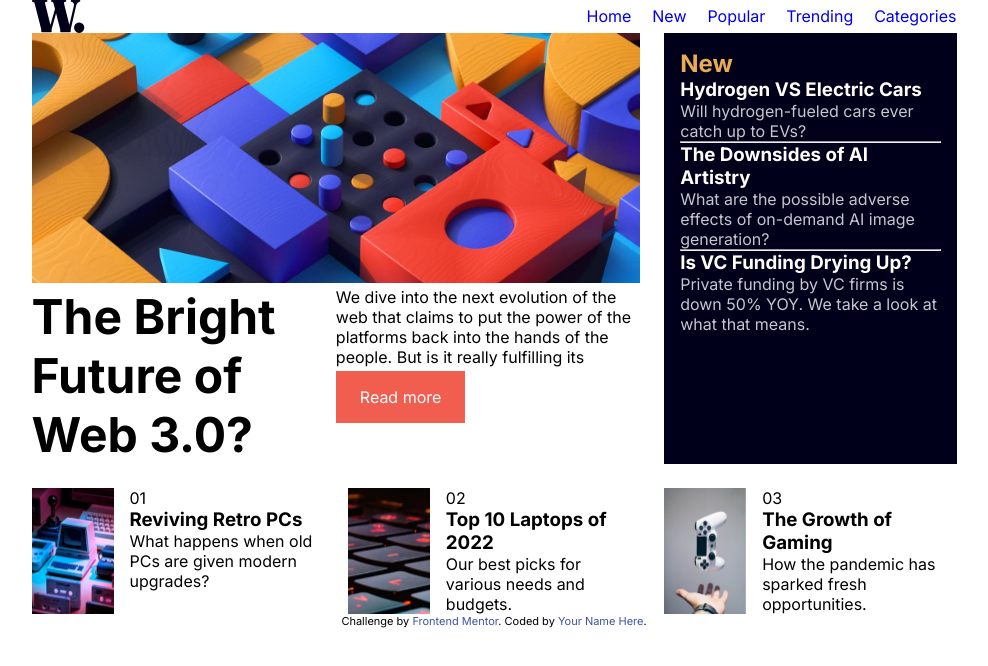
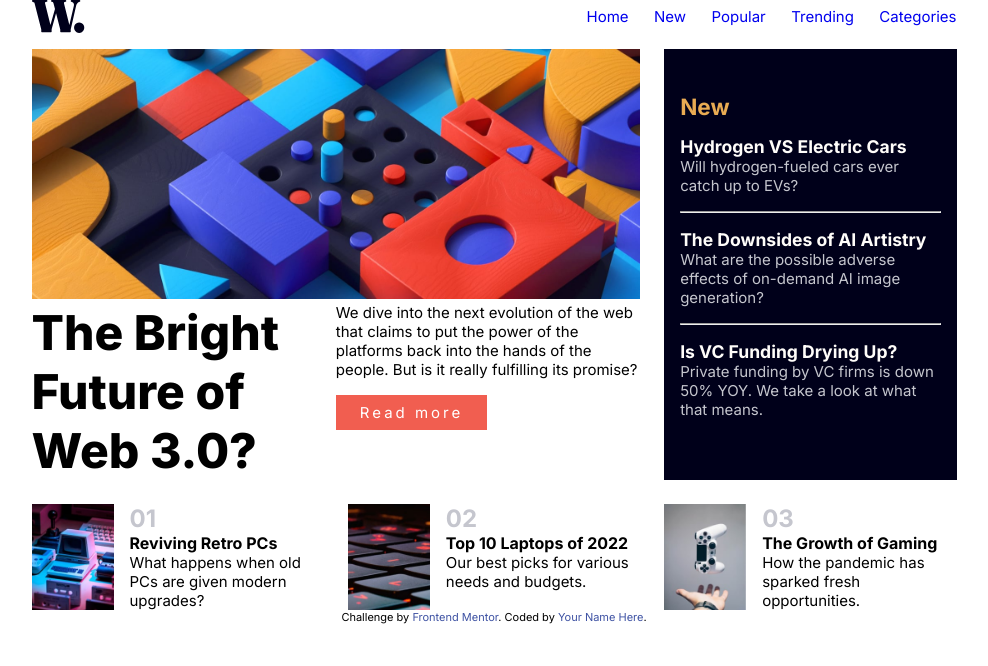
Before and after one commit to mohamedshawgi/news-homepage, a plain HTML site: page index.html in a window 1280 px wide. Shown: the whole page, without its empty margins (146-1134 px from the left). Drawn offline with Linux system fonts and the light colour scheme.

Commit message:
css finetuning desktop version

```diff
--- a/style.scss
+++ b/style.scss
@@ -16,12 +16,14 @@ a{
 }
 body{
     font-family:'Inter',sans-serif;
+    font-size: 15px;
     nav{
         max-width: 925px;
         margin:0 auto;
         display:flex;
         justify-content: space-between;
         align-items: center;
+        margin-bottom: 1rem;
         img{
             width: 53px;
         }
@@ -50,6 +52,7 @@ body{
             h1{
                 grid-column: 1/2;
                 font-size: 48px;
+                font-weight: 800;
             }
             img{
                 width: 100%;
@@ -57,10 +60,16 @@ body{
             a{
                 background-color: $Soft-red;
                 color:white;
-                padding: 1rem 1.5rem;
+                padding: 0.5rem 1.5rem;
+                letter-spacing: 3px;
+                margin-top: 1rem;
+                display: inline-block;
             }
         }
         aside{
+            display:flex;
+            flex-direction: column;
+            justify-content: center;
             grid-column: 3/4;
             grid-row: 1/3;
             background-color: $Very-dark-blue;
@@ -70,9 +79,11 @@ body{
             }
             h3{
                 color:$Off-white;
+                padding-top: 1rem;
             }
             p{
                 color:$Grayish-blue;
+                padding-bottom: 1rem;
             }
         }
         article{
@@ -81,6 +92,14 @@ body{
                 width:82px;
                 margin-right: 1rem;
             }
+            span{
+                font-size: x-large;
+                font-weight: 600;
+                color: $Grayish-blue;
+            }
+            h3{
+                font-size: medium;
+            }
         }
     }
 }
```
Also changed, not shown: style.css, 1 other file.
